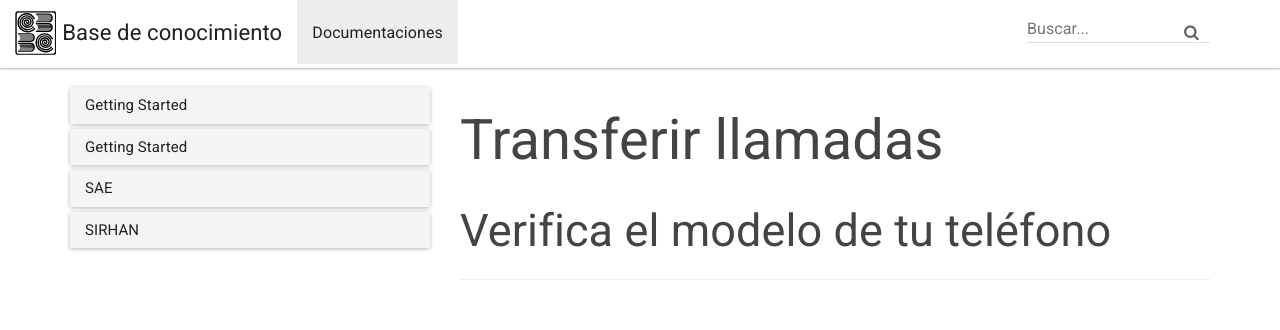
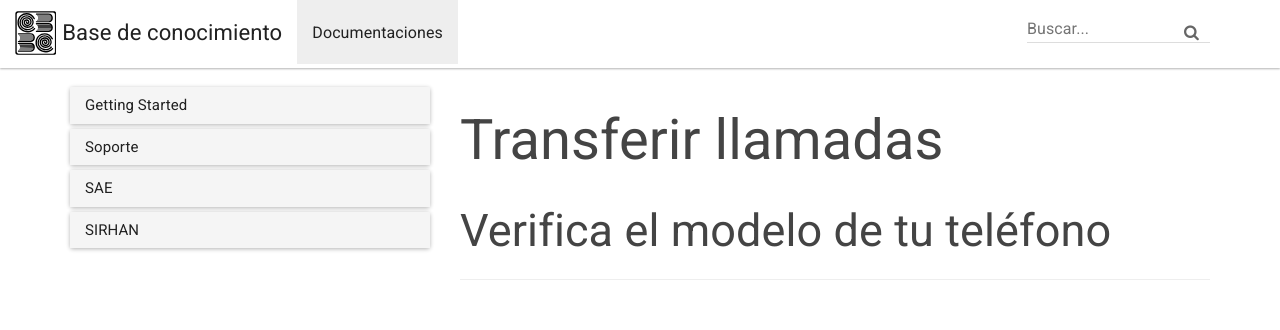
Before and after one commit to CoBachBC/centrodeayuda, a Jekyll site: the page built from docs/_docs/Soporte/transferenciaLlamadas.md, in a window 1280 px wide. Shown: the top 330 px of the page. Built offline with Jekyll 4.4.1, drawn with Linux system fonts in a browser that asks for light colours.

Commit message:
Update docs.yml

```diff
--- a/docs/_data/docs.yml
+++ b/docs/_data/docs.yml
@@ -4,7 +4,7 @@
   - themes
   - customization
 
-- title: Getting Started
+- title: Soporte
   docs:
   - home
   - themes
```
